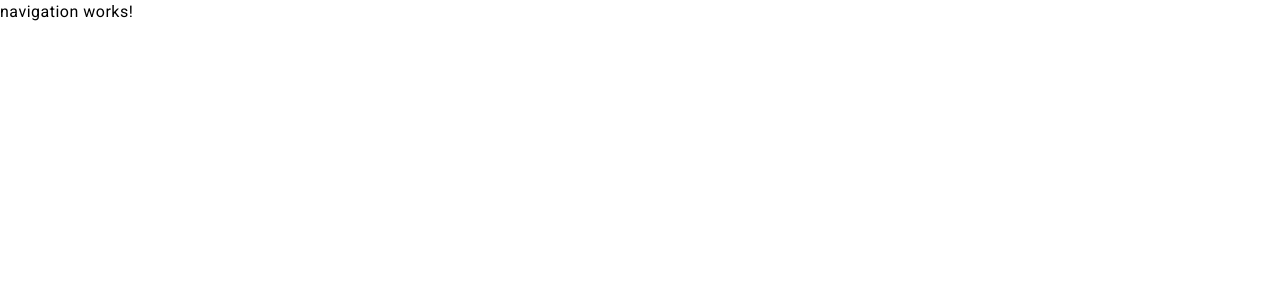
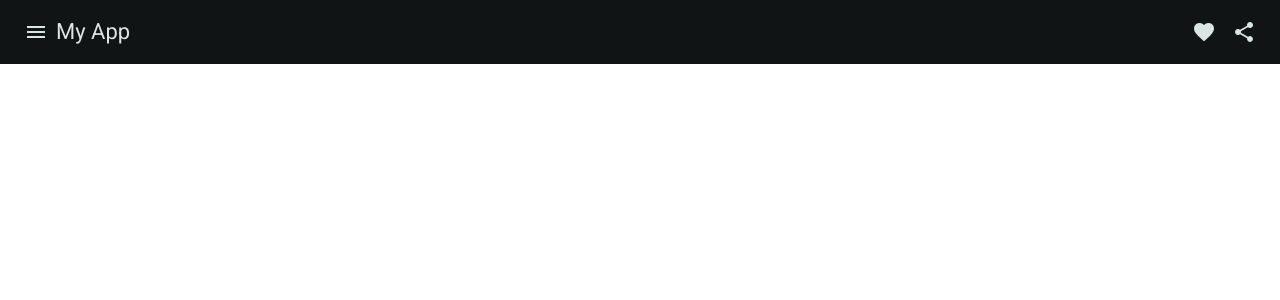
Before and after one commit to DTroczyk/savings, an Angular app: page / in a window 1280 px wide. Shown: the top 300 px of the page. Built offline with nearby package versions, Linux system fonts and the light colour scheme.

Commit message:
add empty navigation component

```diff
--- a/src/app/components/navigation/navigation.component.html
+++ b/src/app/components/navigation/navigation.component.html
@@ -1 +1,25 @@
-<p>navigation works!</p>
+<mat-toolbar>
+  <button
+    mat-icon-button
+    class="example-icon"
+    aria-label="Example icon-button with menu icon"
+  >
+    <mat-icon>menu</mat-icon>
+  </button>
+  <span>My App</span>
+  <span class="example-spacer"></span>
+  <button
+    mat-icon-button
+    class="example-icon favorite-icon"
+    aria-label="Example icon-button with heart icon"
+  >
+    <mat-icon>favorite</mat-icon>
+  </button>
+  <button
+    mat-icon-button
+    class="example-icon"
+    aria-label="Example icon-button with share icon"
+  >
+    <mat-icon>share</mat-icon>
+  </button>
+</mat-toolbar>
--- a/src/app/components/navigation/navigation.component.scss
+++ b/src/app/components/navigation/navigation.component.scss
@@ -0,0 +1,3 @@
+.example-spacer {
+  flex: 1 1 auto;
+}
```
Also changed, not shown: src/app/angular-material.module.ts (+6 -5 lines), src/styles.scss (+8 -2 lines).
